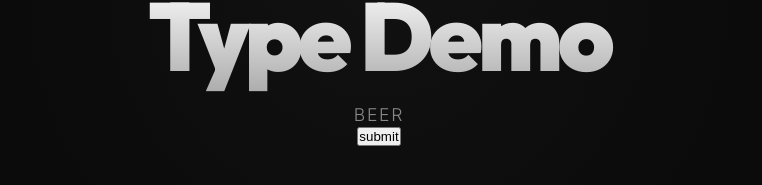
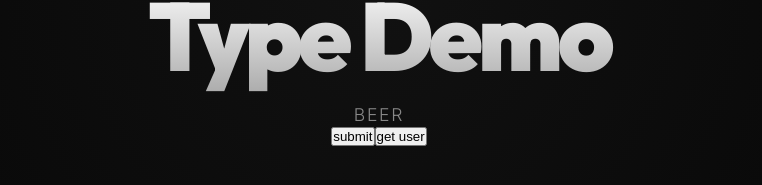
Before and after one commit to savannm/react-template, a React (Vite) app: page / in a window 1280 px wide. Shown: the part 415-600 px from the top of the page, without its empty margins (261-1023 px from the left). Built offline with nearby package versions, Linux system fonts and the light colour scheme.

Commit message:
feat: add user lookup functionality to TypeDemo and update welcome header text

```diff
--- a/src/components/typescript.tsx
+++ b/src/components/typescript.tsx
@@ -31,6 +31,20 @@ function Demo() {
         status: "ordered",
     }]
 
+    const users: User[] = [
+        { username: "john_doe", role: "member" },
+        { username: "jane_doe", role: "admin" },
+        { username: "guest_user", role: "guest" }
+    ];
+
+    function fetchUserDetails(username: string) {
+        const user = users.find(user => user.username === username)
+        if (!user) {
+            throw new Error(`User with username ${username} not found`)
+        }
+        return user
+    }
+
     return (
         <div>
             <h1>Type Demo</h1>
@@ -41,9 +55,17 @@ function Demo() {
                 drinkQueue.push({
                     Menu: { name: "beer", price: 10, stock: 1 }, id: 2, status: "ordered"
                 })
-                document.getElementById("alldrinks").innerHTML = drinkQueue[0].Menu.name;
+                const Drinks: Array<string> = drinkQueue.map(drinkQueue => drinkQueue.Menu.name);
+                document.getElementById("alldrinks").innerHTML = Drinks;
             }
             }>submit</button>
+
+            <button onClick={() => {
+                const user_found = fetchUserDetails("john_doe");
+                document.getElementById("alldrinks").innerHTML = user_found.username;
+            }}>
+                get user
+            </button>
         </div >
     )
 }
```
